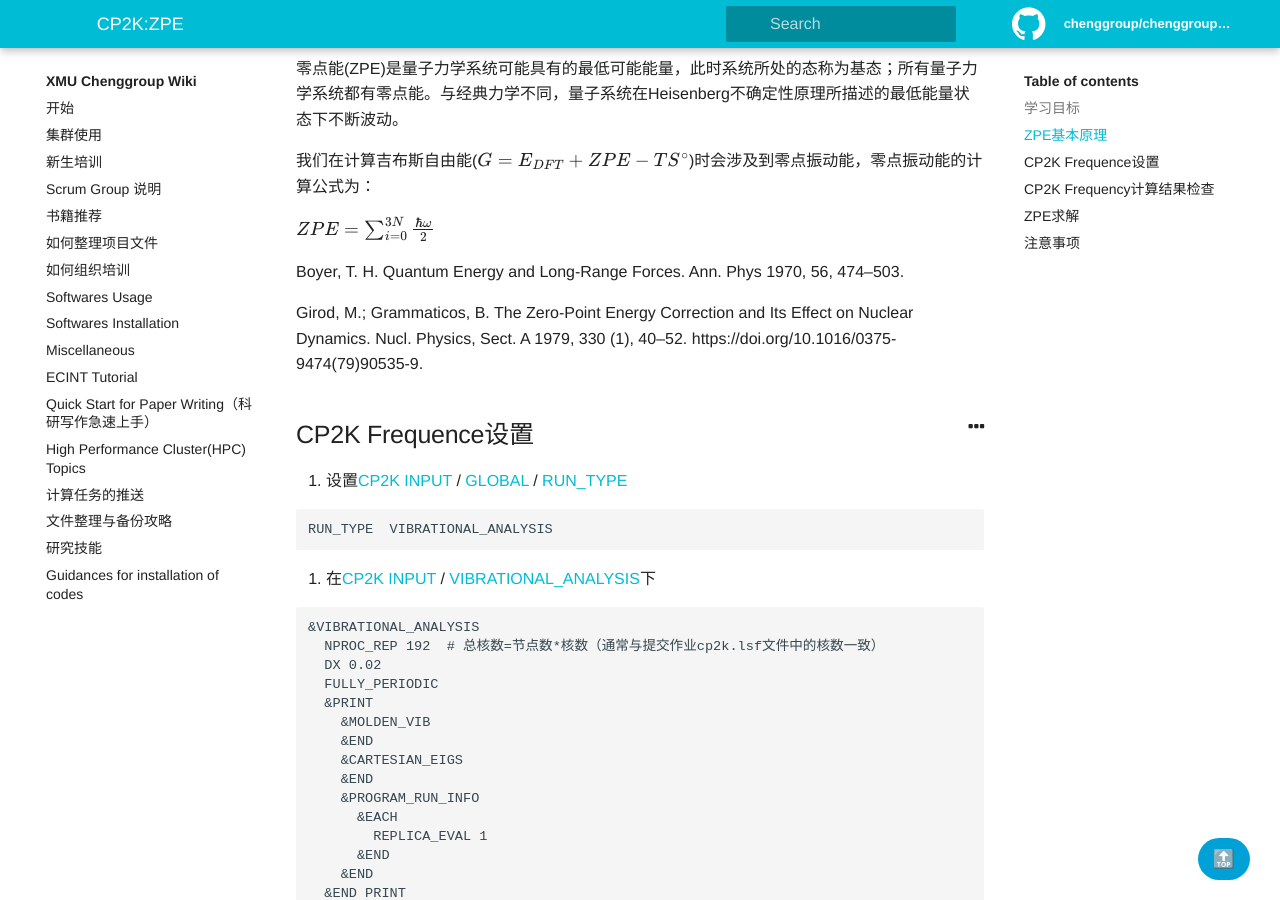
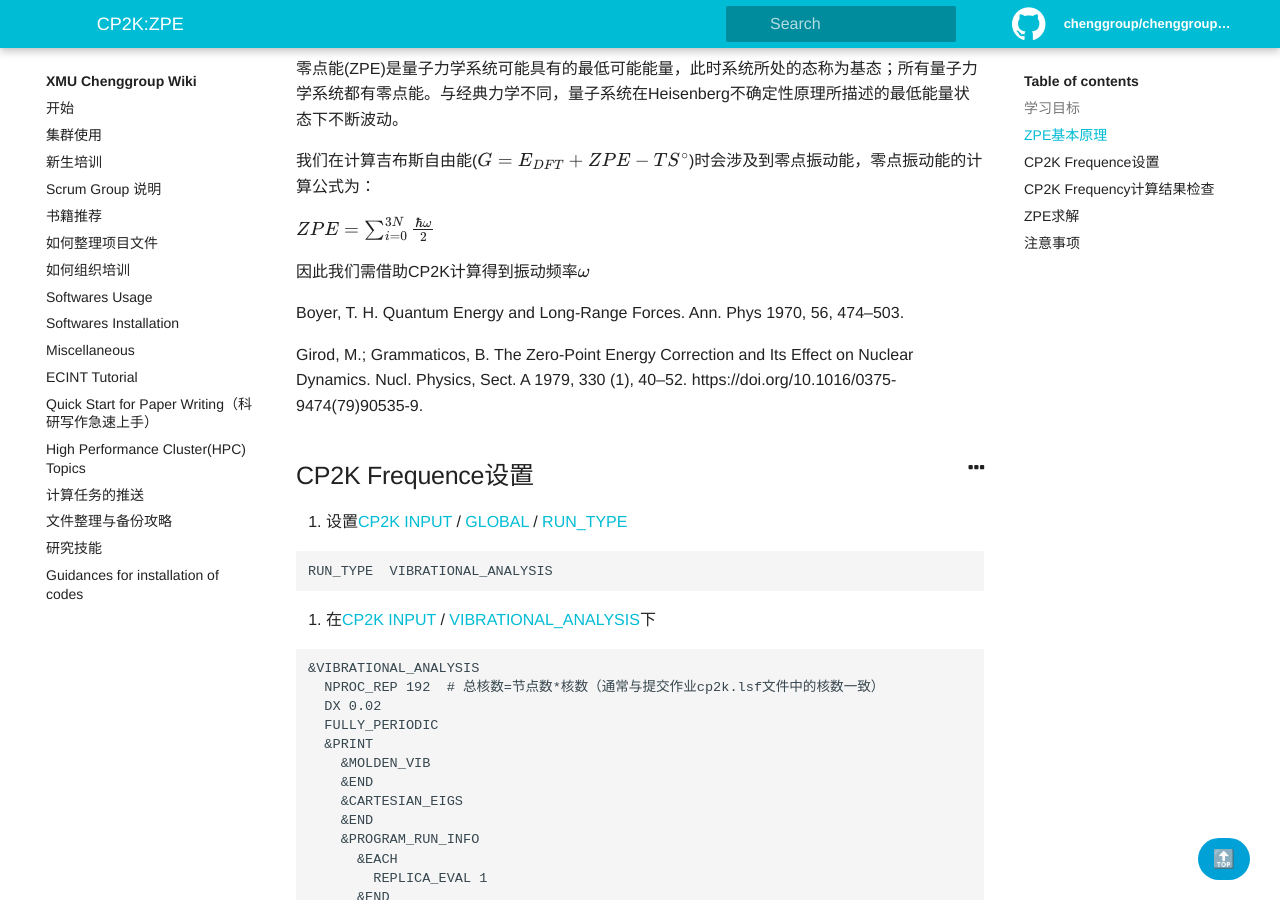
Before and after one commit to chenggroup/chenggroup.github.io, a Jekyll site: the page built from _wiki/Softwares Usage/cp2k-zpe.md, in a window 1280 px wide and 900 px high, scrolled down 425 px. Built offline with Jekyll 4.4.1, drawn with Linux system fonts in a browser that asks for light colours; formulas are drawn with MathJax 3.

Commit message:
Update cp2k-zpe.md

```diff
--- a/_wiki/Softwares Usage/cp2k-zpe.md
+++ b/_wiki/Softwares Usage/cp2k-zpe.md
@@ -27,6 +27,8 @@ authors: Jinyuanhu
 我们在计算吉布斯自由能($G=E_{DFT}+ZPE-TS^\circ$)时会涉及到零点振动能，零点振动能的计算公式为：
 
 $ZPE=\sum_{i=0}^{3N}\frac{\hbar\omega}{2}$
+
+因此我们需借助CP2K计算得到振动频率$\omega$
 
 Boyer, T. H. Quantum Energy and Long-Range Forces. Ann. Phys 1970, 56, 474–503.
 
```
